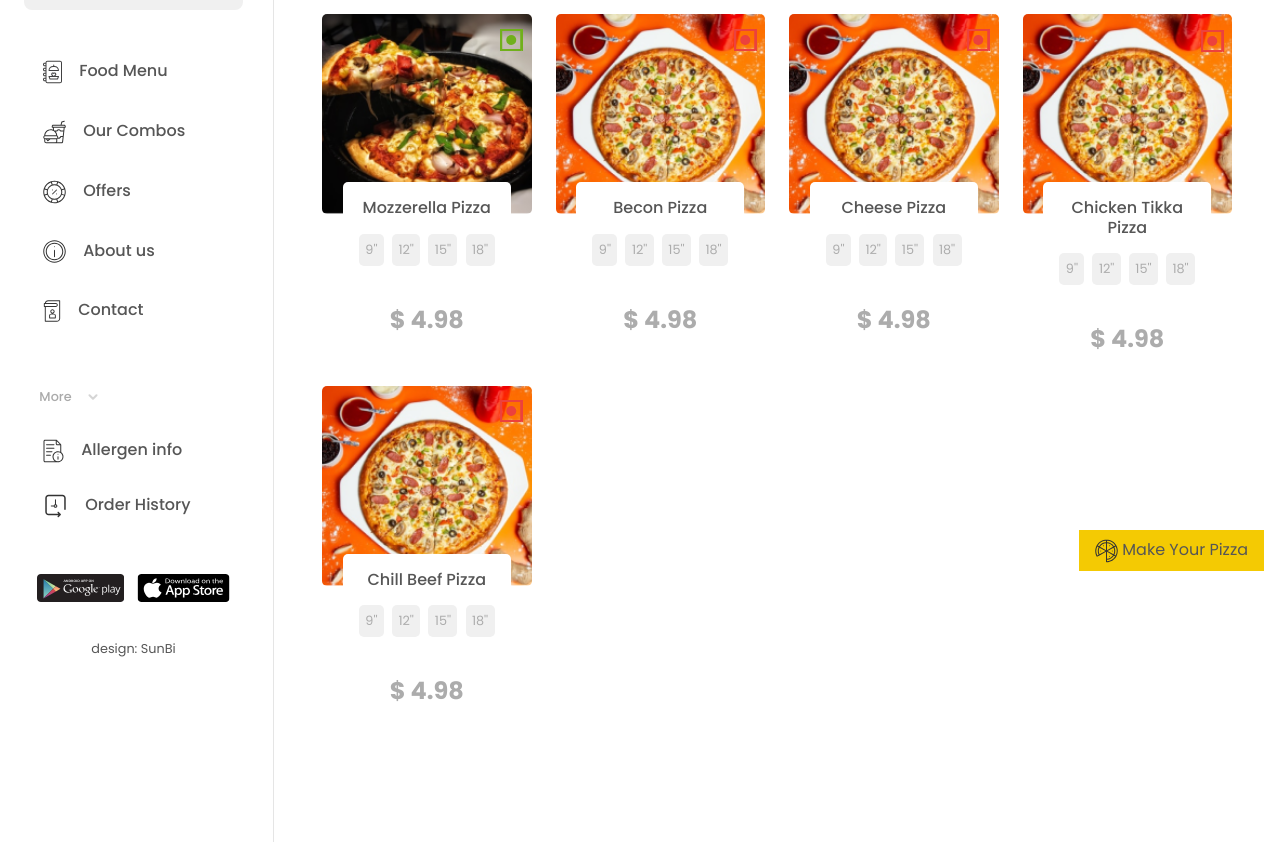
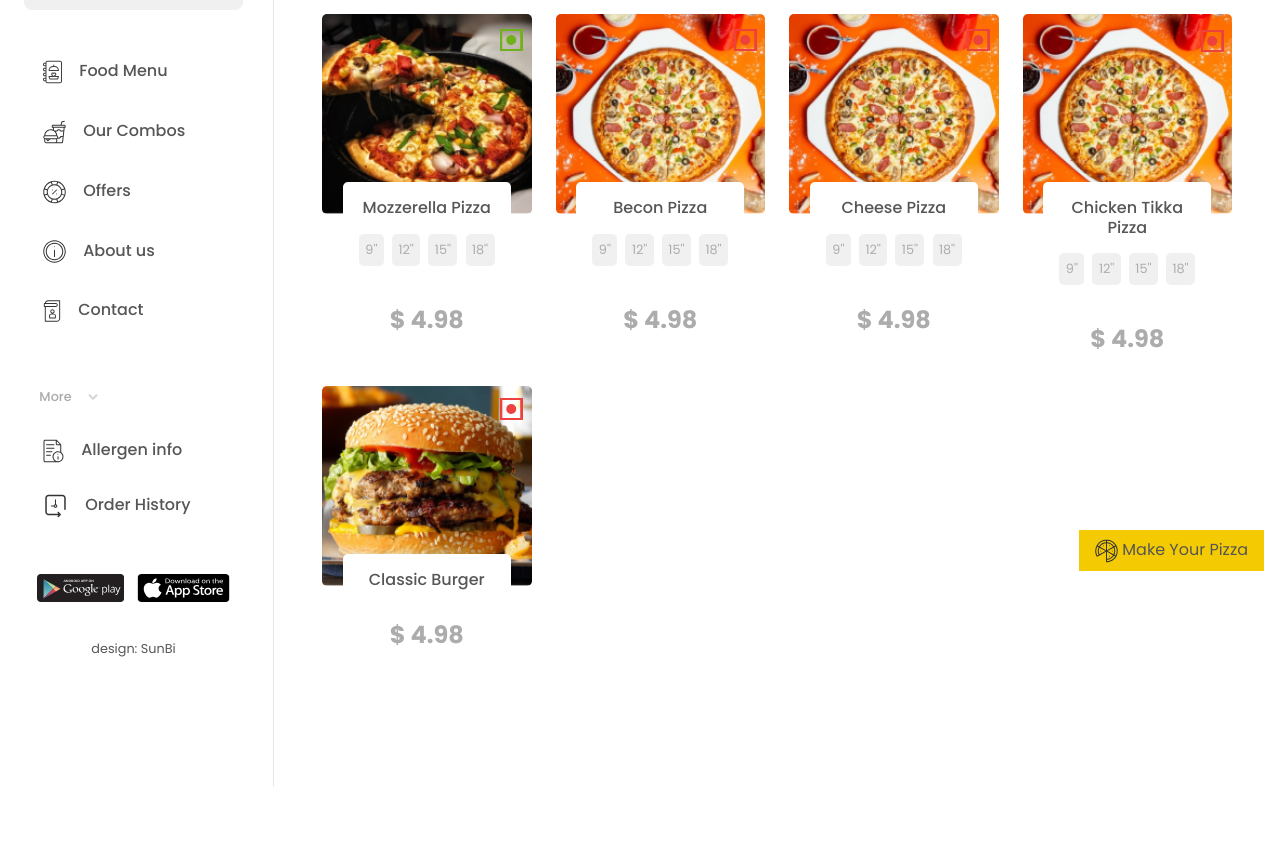
Before and after one commit to sazanluitel/Mikes-Resturant, a website: page src/menu.twig in a window 1280 px wide. Shown: the part 213-1055 px from the top of the page. After the commit the page ends 999 px from the top, so only its background shows below. Drawn offline with nearby package versions, Linux system fonts and the light colour scheme; files that its build step writes are made by us from their sources.

Commit message:
berger card added

```diff
--- a/src/menu.twig
+++ b/src/menu.twig
@@ -436,7 +436,7 @@ endblock %} {% block javascripts %} {% endblock %} {% block contents %}
       <div class="col-xl-3 col-lg-4 col-md-6 col-sm-6 col-12">
         <a class="menu-item" href="#!">
           <figure>
-            <img src="./img/menu2.png" alt="" />
+            <img src="./img/Ham-Burger.png" alt="" />
           </figure>
           <div class="veg-no">
             <svg
@@ -454,36 +454,10 @@ endblock %} {% block javascripts %} {% endblock %} {% block contents %}
             </svg>
           </div>
           <div class="menu-infos">
-            <h3>Chill Beef Pizza</h3>
-            <div class="select-size">
-              <div class="size-item">
-                <input type="radio" name="size2" id="beef9" />
-                <label for="beef9" data-price="4.98" data-name="beef"
-                  >9''</label
-                >
-              </div>
-              <div class="size-item">
-                <input type="radio" name="size2" id="beef12" />
-                <label for="beef12" data-price="5.99" data-name="beef"
-                  >12''</label
-                >
-              </div>
-              <div class="size-item">
-                <input type="radio" name="size2" id="beef15" />
-                <label for="beef15" data-price="6.45" data-name="beef"
-                  >15''</label
-                >
-              </div>
-              <div class="size-item">
-                <input type="radio" name="size2" id="beef18" />
-                <label for="beef18" data-price="8.8" data-name="beef"
-                  >18''</label
-                >
-              </div>
-            </div>
+            <h3>Classic Burger</h3>
           </div>
           <div class="price">
-            <h2><span>$ </span><strong id="target-beef">4.98</strong></h2>
+            <h2><span>$ </span><strong>4.98</strong></h2>
           </div>
         </a>
       </div>
```
Also changed, not shown: src/img/Ham-Burger.png (added).
